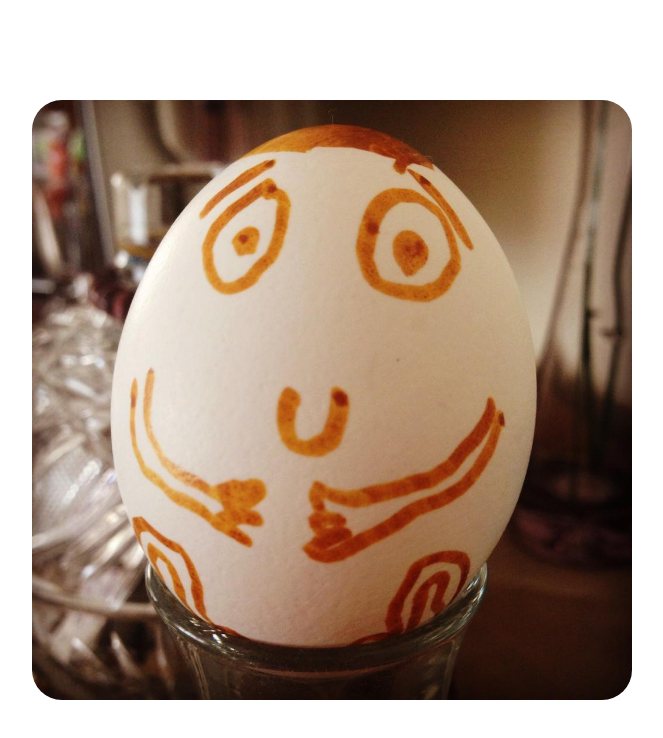
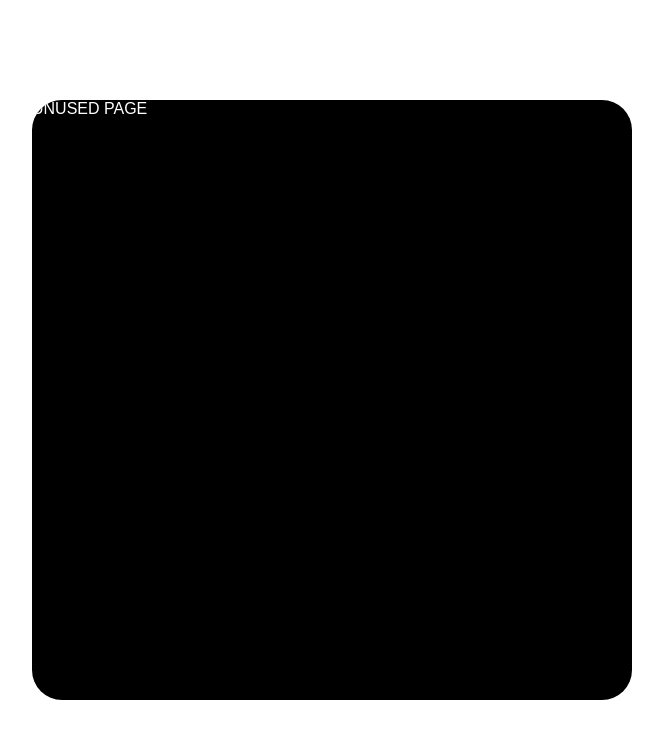
Before and after one commit to omerakgoz34/electron-slideshow, a plain HTML site: page page4.html in a window 1280 px wide. Shown: the whole page, without its empty margins (308-971 px from the left). Drawn offline with Linux system fonts and the light colour scheme.

Commit message:
v0.9.9
:/

```diff
--- a/page.css
+++ b/page.css
@@ -16,6 +16,7 @@ body {
 	left: 50%;
 	transform: translate(-50%, -50%);
 	background: black;
+	color: white;
 	height: 75vh;
 	width: 75vh;
 	overflow: hidden;
--- a/page4.html
+++ b/page4.html
@@ -10,7 +10,9 @@
 
 	<body>
 		<div class="image">
-			<img class="image-img" src="assets/media/image/egg.jpeg">
+			<p>
+				UNUSED PAGE
+			</p>
 		</div>
 	</body>
 
```
Also changed, not shown: page5.html (+3 -1 lines).
